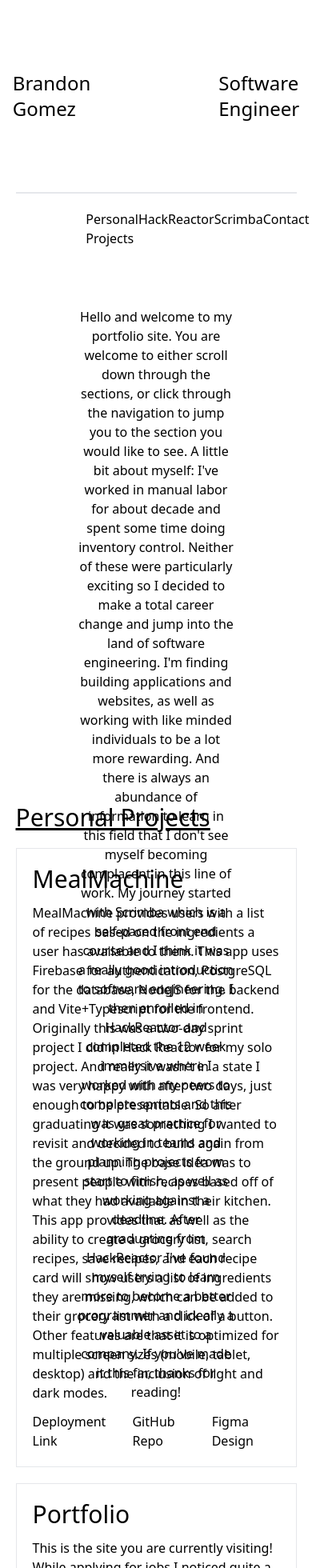
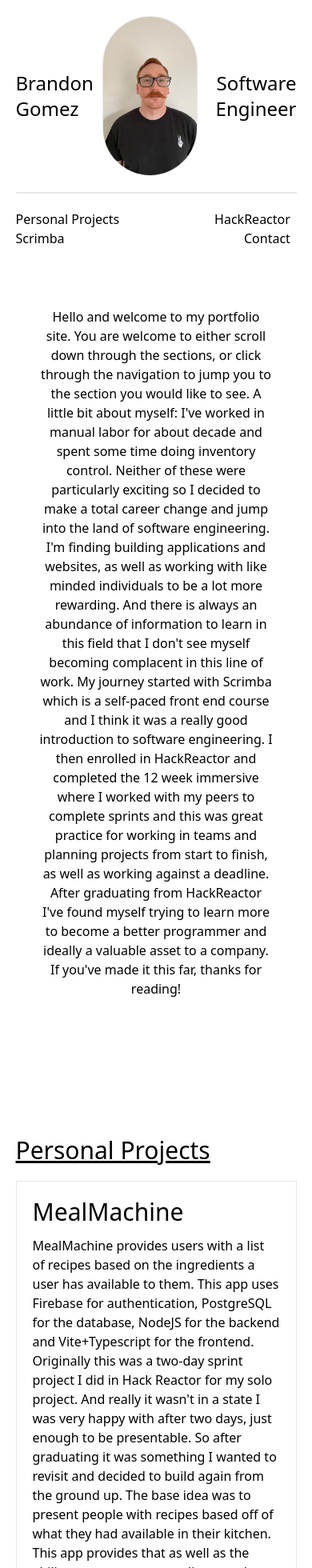
Before and after one commit to bgomez9212/portfolio, a React (Vite) app: page / in a window 390 px wide. Shown: the top 1960 px of the page at 80% size. Built offline with nearby package versions, Linux system fonts and the light colour scheme.

Commit message:
styling for mobile

```diff
--- a/src/components/Navbar.tsx
+++ b/src/components/Navbar.tsx
@@ -42,31 +42,40 @@
               height: `${dynamicHeight.pic}px`,
               width: `${dynamicHeight.pic}px`,
             }}
-            className="flex justify-center mx-20"
+            className="flex justify-center sm:mx-20"
           >
-            <img src="/self.jpg" className="w-full object-cover rounded-full" />
+            <img
+              src="/self.jpg"
+              className="w-full object-cover rounded-full border"
+            />
           </div>
-          <h1 className="text-2xl">Software Engineer</h1>
+          <h1 className="text-2xl text-right">Software Engineer</h1>
         </div>
       </div>
-      <div className={`w-[90%] flex justify-center pb-3`}>
-        <div className="w-1/2 flex justify-between">
+      <div className={`w-[90%] flex sm:justify-center pb-3`}>
+        <div className="sm:w-1/2 flex justify-between flex-wrap sm:flex-row">
           <a
             href="#personal-projects"
-            className="hover:underline underline-offset-8"
+            className="hover:underline underline-offset-8 w-1/2 sm:w-auto"
           >
             Personal Projects
           </a>
           <a
             href="#hack-reactor"
-            className="hover:underline underline-offset-8"
+            className="hover:underline underline-offset-8 w-1/2 text-right sm:w-auto"
           >
             HackReactor
           </a>
-          <a href="#scrimba" className="hover:underline underline-offset-8">
+          <a
+            href="#scrimba"
+            className="hover:underline underline-offset-8 w-1/2 sm:w-auto"
+          >
             Scrimba
           </a>
-          <a href="#contact" className="hover:underline underline-offset-8">
+          <a
+            href="#contact"
+            className="hover:underline underline-offset-8 w-1/2 text-right sm:w-auto"
+          >
             Contact
           </a>
         </div>
--- a/src/sections/AboutMe.tsx
+++ b/src/sections/AboutMe.tsx
@@ -1,7 +1,7 @@
 export default function AboutMe() {
   return (
-    <div className="flex justify-center h-[100vh]">
-      <div className="w-1/2 text-center text-md flex pt-96">
+    <div className="flex justify-center h-[100vh] mb-96 sm:mb-0">
+      <div className="w-3/4 sm:w-1/2 text-center text-md flex pt-96">
         Hello and welcome to my portfolio site. You are welcome to either scroll
         down through the sections, or click through the navigation to jump you
         to the section you would like to see. A little bit about myself: I've
--- a/src/sections/Contact.tsx
+++ b/src/sections/Contact.tsx
@@ -4,7 +4,10 @@
 
 export default function Contact() {
   return (
-    <div className="py-navbar flex flex-col w-[90%]" id="contact">
+    <div
+      className="py-mobileNav sm:py-navbar flex flex-col w-[90%]"
+      id="contact"
+    >
       <h1 className="text-3xl mb-5 underline">Contact</h1>
       <div className="flex justify-evenly items-center flex-wrap h-32">
         <a href="mailto: bgomez9212@gmail.com">
--- a/src/sections/HackReactor.tsx
+++ b/src/sections/HackReactor.tsx
@@ -2,7 +2,10 @@
 
 export default function HackReactor() {
   return (
-    <div className="pt-navbar flex flex-col w-[90%]" id="hack-reactor">
+    <div
+      className="py-mobileNav sm:py-navbar flex flex-col w-[90%]"
+      id="hack-reactor"
+    >
       <h1 className="text-3xl mb-5 underline">HackReactor</h1>
       <div className="flex justify-evenly flex-wrap">
         <ProjectCard
--- a/src/sections/PersonalProjects.tsx
+++ b/src/sections/PersonalProjects.tsx
@@ -2,7 +2,10 @@
 
 export default function PersonalProjects() {
   return (
-    <div className="pt-navbar flex flex-col w-[90%]" id="personal-projects">
+    <div
+      className="py-mobileNav sm:py-navbar flex flex-col w-[90%]"
+      id="personal-projects"
+    >
       <h1 className="text-3xl mb-5 underline">Personal Projects</h1>
       <div className="flex justify-evenly flex-wrap">
         <ProjectCard
--- a/src/sections/Scrimba.tsx
+++ b/src/sections/Scrimba.tsx
@@ -2,7 +2,10 @@
 
 export default function Scrimba() {
   return (
-    <div className="pt-navbar flex flex-col w-[90%]" id="scrimba">
+    <div
+      className="py-mobileNav sm:py-navbar flex flex-col w-[90%]"
+      id="scrimba"
+    >
       <h1 className="text-3xl mb-5 underline">Scrimba</h1>
       <div className="flex justify-evenly flex-wrap">
         <ProjectCard
--- a/tailwind.config.js
+++ b/tailwind.config.js
@@ -5,6 +5,7 @@
     extend: {
       spacing: {
         navbar: "10rem",
+        mobileNav: "12rem",
       },
     },
   },
```
